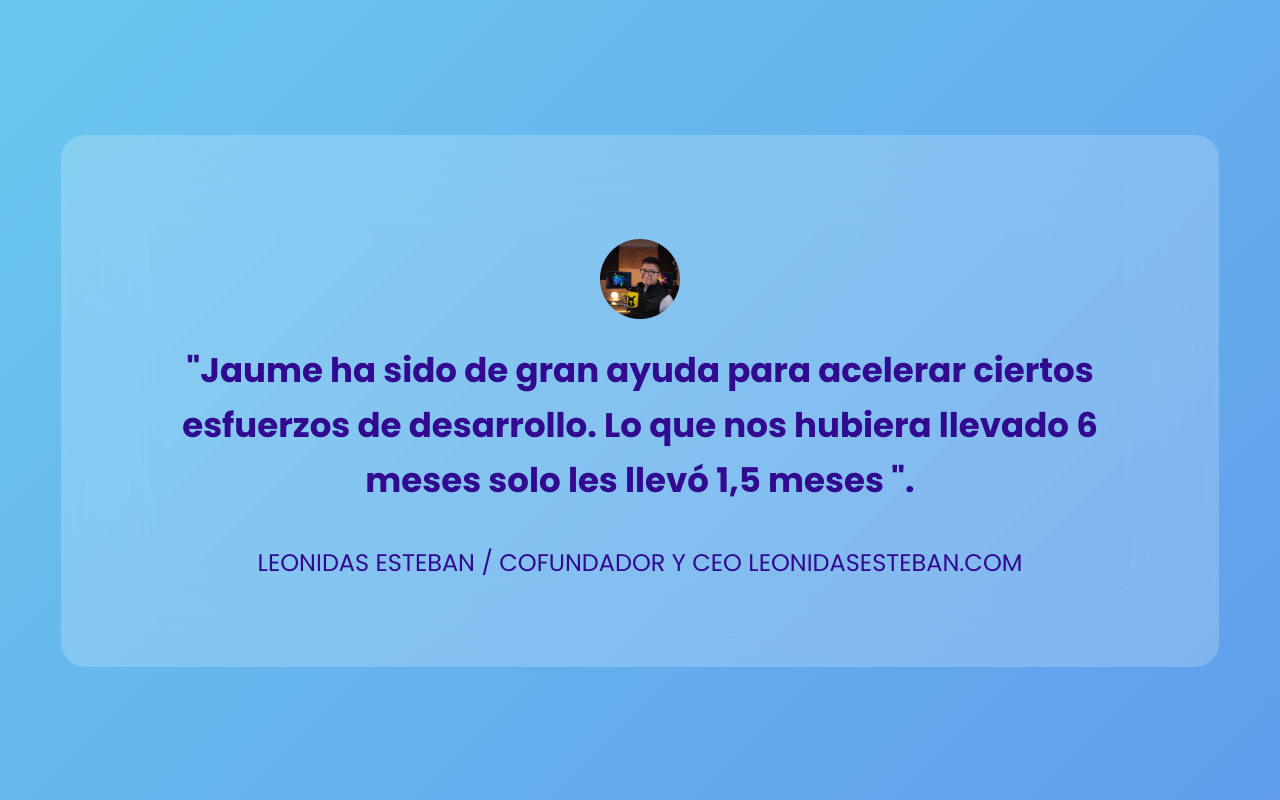
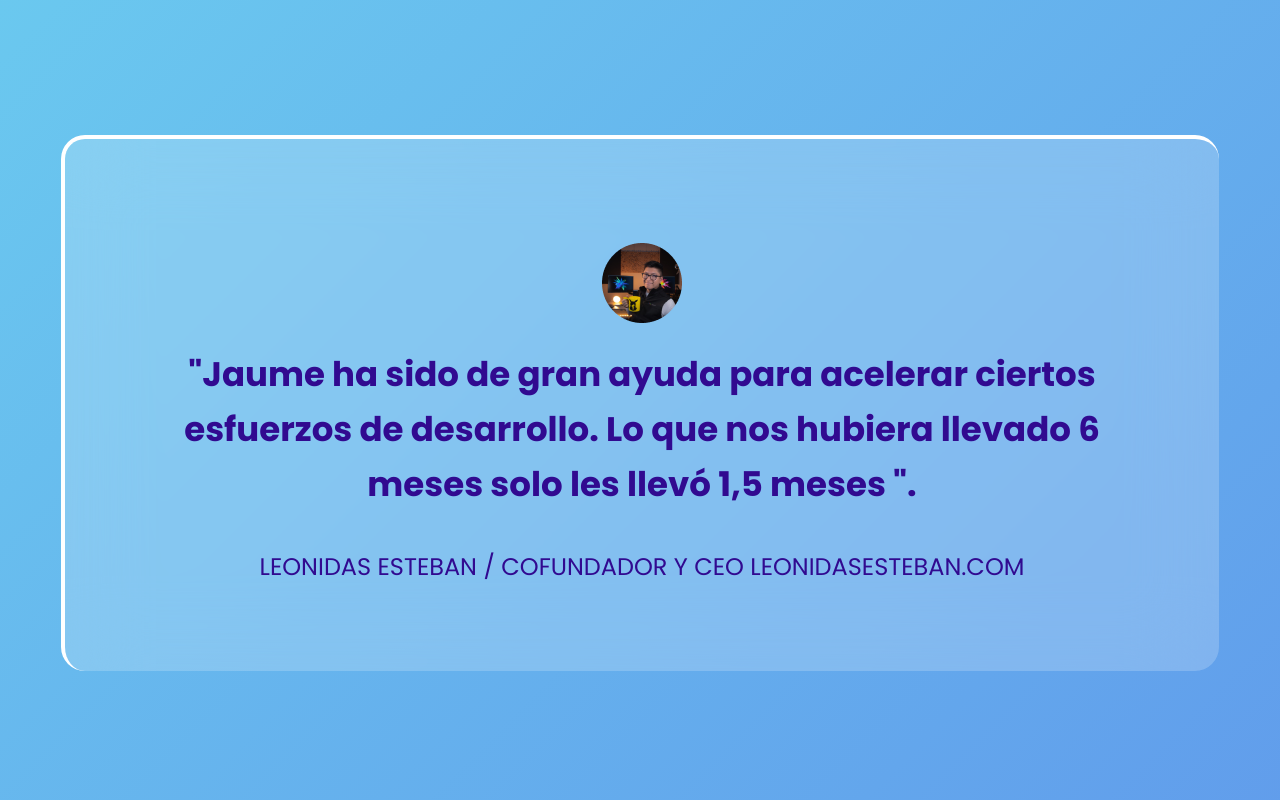
Before and after one commit to Rafa-D/Portafolio_Jaume, a plain HTML site: page index.html in a window 1280 px wide. Shown: the part 1780-2580 px from the top of the page. Drawn offline with Linux system fonts and the light colour scheme.

Commit message:
se adiciona el borde en los comentarios

```diff
--- a/css/comments.css
+++ b/css/comments.css
@@ -5,8 +5,9 @@
     margin-block-end: 4rem;
     background: rgba(255, 255, 255,0.2);
     border-radius: 2.4rem;
-    border: 4px solid radial-gradient(83.14% 78.52% to -12.32% -18.69%, rgba(255, 255, 255, 0.75) 0%, rgba(255, 255, 255, 0) 100%);
-    backdrop-filter: blur(39.7657px);
+    border-top: 4px solid #fff;
+    border-left: 4px solid #fff;
+    backdrop-filter: blur(40px);
     z-index: -1;
 }
 
```
